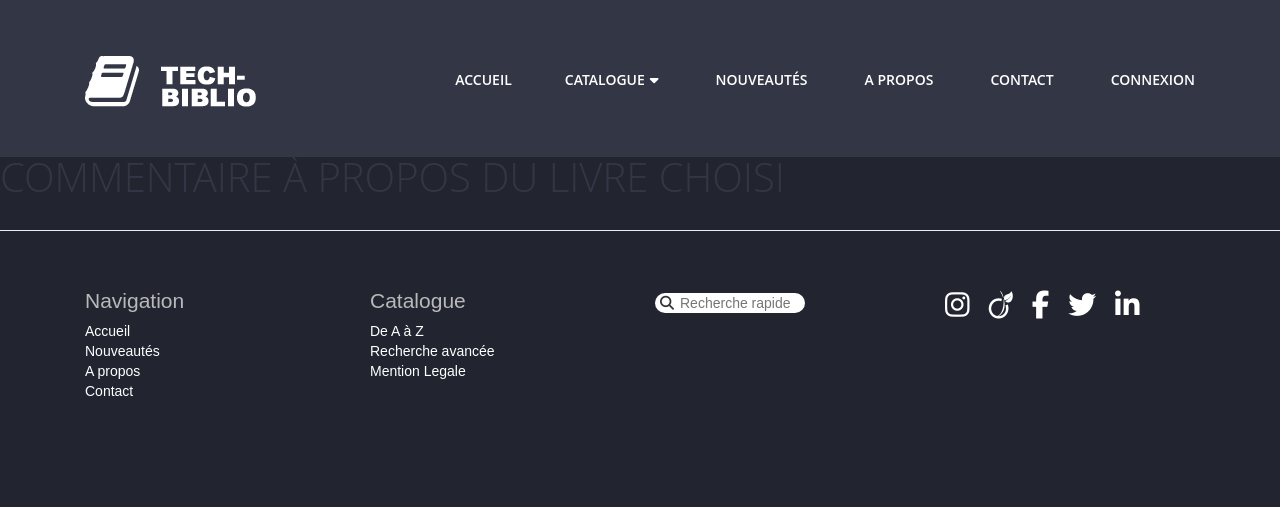
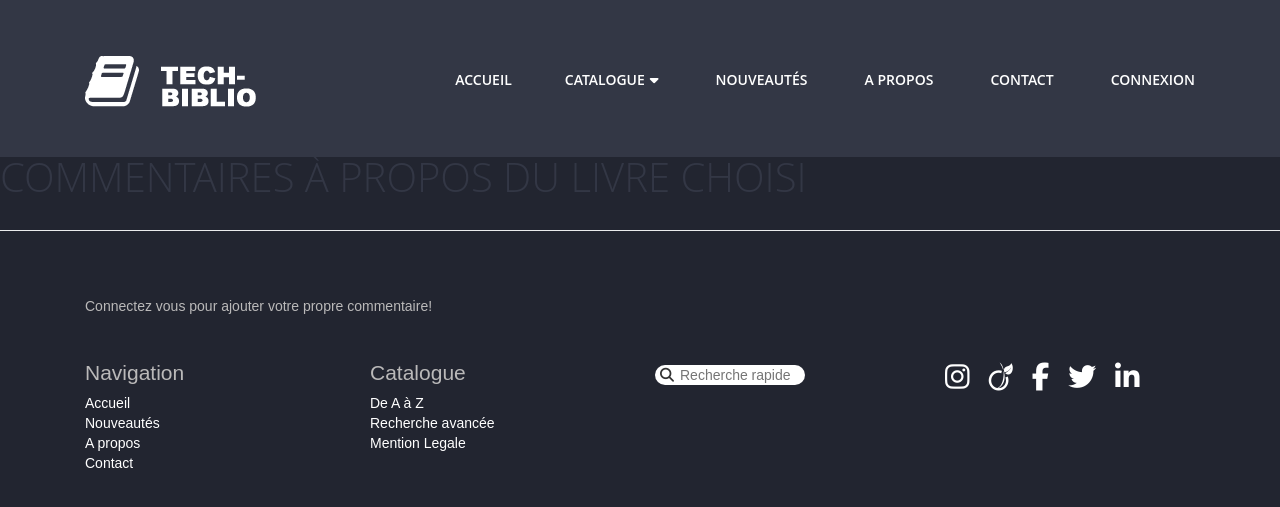
Before and after one commit to marie204/silex_Biblio-tech, a PHP site: template templates/touslescommentaires.html.twig in a window 1280 px wide. Shown: the top 507 px of the page. Run offline with PHP 8.4, Linux system fonts and the light colour scheme; the template is opened without the code that fills it, so the values that code supplies are empty; some libraries are stand-ins or nearby versions.

Commit message:
Plus qu'à faire la page pour valider les commentaires

```diff
--- a/src/controllers.php
+++ b/src/controllers.php
@@ -101,7 +101,10 @@ $app->get('/deconnextion', function () use ($app){
     fermetureSession($app);
     return $app->redirect('./accueil');
 });
-
+//TODO envoyerCommentaire
+$app->match('/envoyerCommentaire', function () use ($app){
+    return $app->redirect('./accueil');
+});
 
 $app->get('/touslescommentaires', function() use ($app){
     //TODO faire en sorte que les utilisateurs puissent poster des commentaires
@@ -116,6 +119,7 @@ $app->get('/touslescommentaires', function() use ($app){
     );
     return $app['twig']->render('touslescommentaires.html.twig', array(
         'lastComs' => $lastComs,
+        'idLivre' => $_GET['id'],
     ));
 
 });
--- a/templates/touslescommentaires.html.twig
+++ b/templates/touslescommentaires.html.twig
@@ -1,7 +1,7 @@
 {% extends "layout.html.twig" %}
 
 {% block content %}
-<h3>Commentaire à propos du livre choisi</h3>
+<h3>Commentaires à propos du livre choisi</h3>
 <div class="container">
     <div class="row">
 	{% for comment in lastComs %}
@@ -18,6 +18,39 @@
 	            </div>
 	        </article>
 	{% endfor %}
+	{% if loggin  == '' %}
+	<article class="col-lg-6 col-md-12 col-sm-12">
+	            <div class="thumb-pad1 maxheight">
+	                <div class="box_inner">
+	                    <div class="thumbnail">
+	                        <h2>  </h2>
+	                        <div class="caption">
+	                            <p>Connectez vous pour ajouter votre propre commentaire!</p>
+	                        </div>
+	                    </div>
+	                </div>
+	            </div>
+	        </article>
+
+	{% else %}
+	<article class="col-lg-6 col-md-12 col-sm-12">
+            <div class="thumb-pad1 maxheight">
+                <div class="box_inner">
+                    <div class="thumbnail">
+                    	<form action="./envoyerCommentaire">
+                    		<input type="hidden" name="id" value="{{idLivre}}">
+
+                        <div class="caption">
+                        	<textarea name="" id=""  rows="10" style="width:100%;overflow:scroll"></textarea>
+                            <!-- <input type="textarea" cols="250" rows="250" style="width:100%;overflow:scroll" name="com"> -->
+                            <input type="submit">
+                         </form>
+                        </div>
+                    </div>
+                </div>
+            </div>
+        </article>
+       {% endif %}
 	</div>
 </div>
 
```
